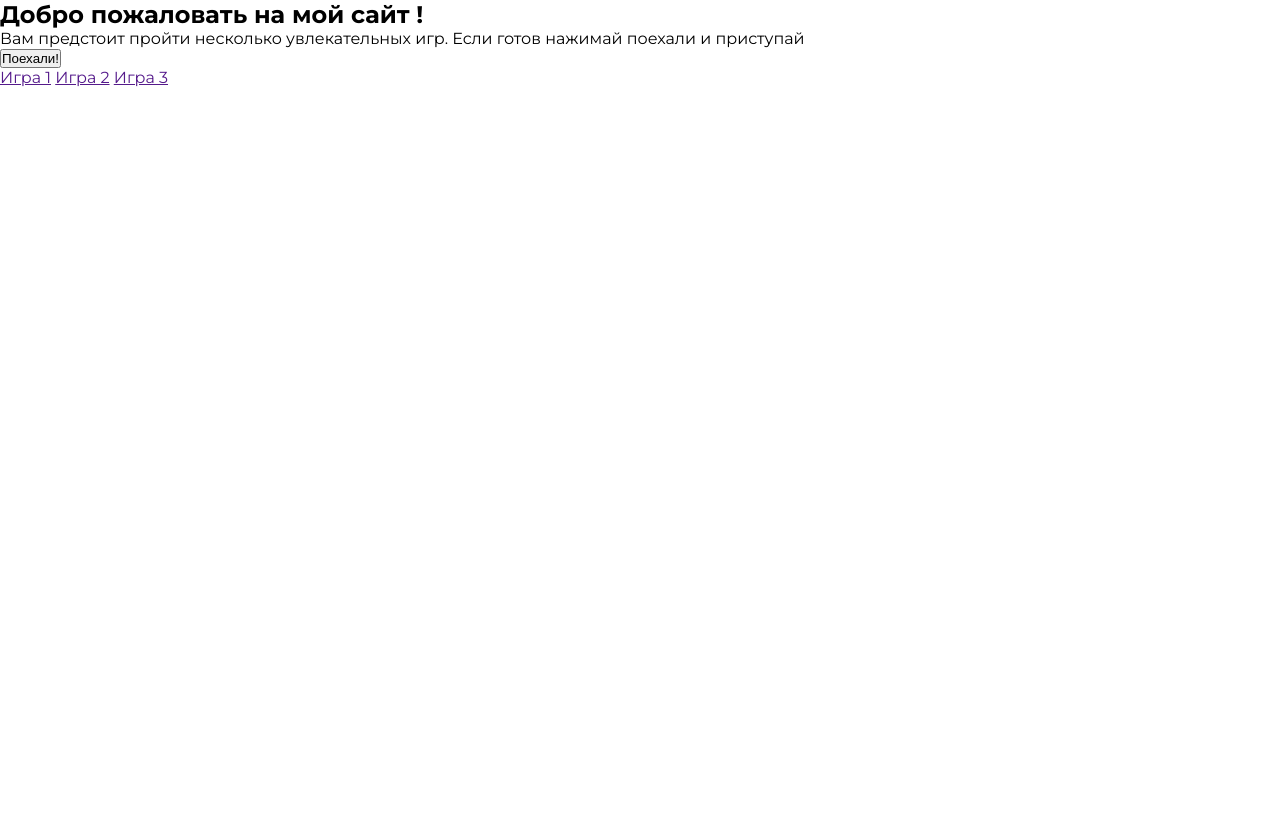
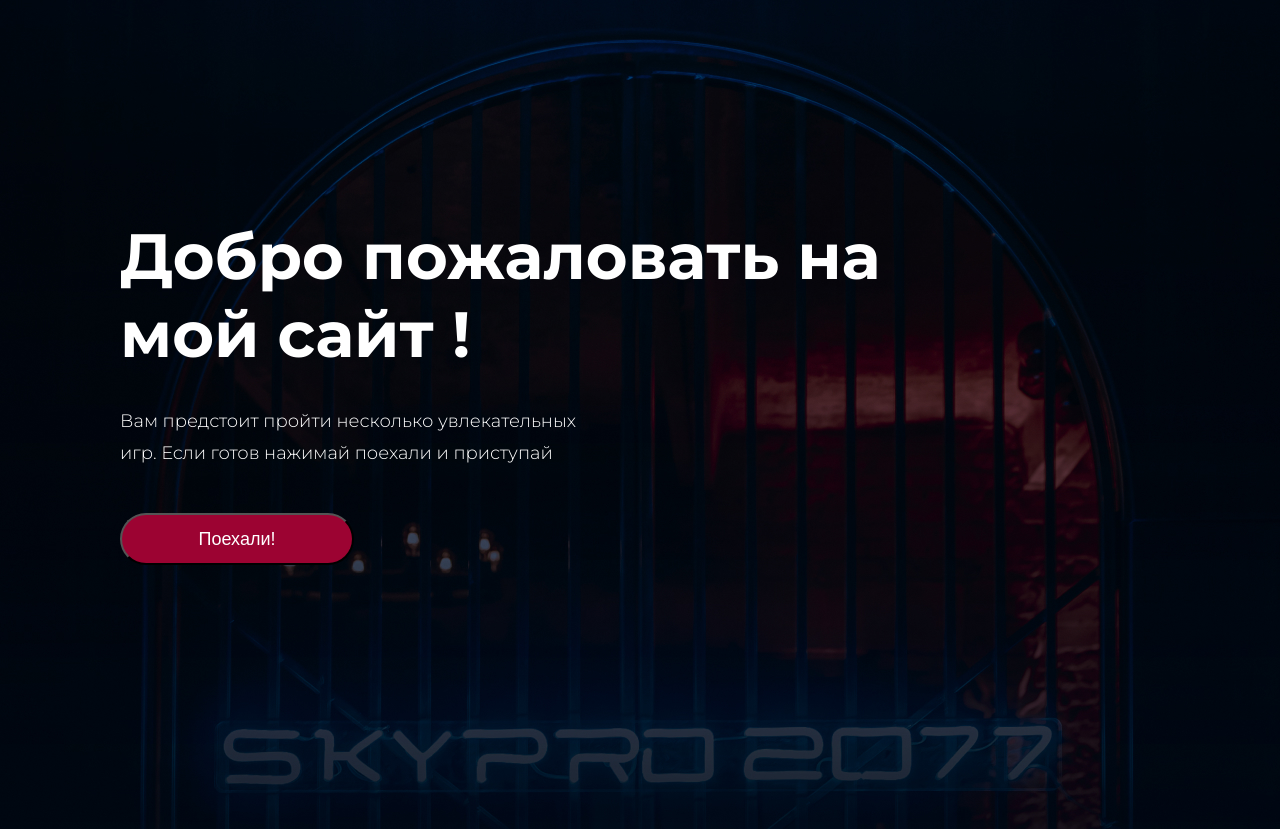
Before and after one commit to Const100/HelloWorld-, a plain HTML site: page 2-nd course hw/index.html in a window 1280 px wide. Shown: the top 829 px of the page. Before the commit the page ends 800 px from the top, so only its background shows below. Drawn offline with Linux system fonts and the light colour scheme.

Commit message:
Changed the file index.html.

```diff
--- a/2-nd course hw/index.html
+++ b/2-nd course hw/index.html
@@ -15,19 +15,18 @@
 		<div class="top">
 			<h1 class="top--content">Добро пожаловать на мой сайт !</h1>
 			<p class="top--text">Вам предстоит пройти несколько увлекательных игр. Если готов нажимай поехали и приступай</p>
-			<button>Поехали!</button>
+			<button class="top--button">Поехали!</button>
 		</div>
-
+		<div class="game-box">
+		<div class="game">
+			<div class="game--item game--item-1">Игра 1
+			</div>
+			<div class="game--item game--item-2">Игра 2
+			</div>
+			<div class="game--item game--item-3">Игра 3
+			</div>
+		</div>
+		</div>
 	</section>
-	<div>
-		<footer>
-			<nav>
-				<a href="">Игра 1</a>
-				<a href="">Игра 2</a>
-				<a href="">Игра 3</a>
-			</nav>
-		</footer>
-	</div>
-
-</body>
+	</body>
 </html>
--- a/2-nd course hw/style.scss
+++ b/2-nd course hw/style.scss
@@ -2,9 +2,64 @@
 margin: 0;
 padding: 0;
 }
-
-
-
 body {
 font-family:'Montserrat',sans-serif;
 }
+.top {
+height: 1024px;
+background-image: url(img/topback.jpg);
+background-repeat: no-repeat;
+background-position: center;
+background-size: cover;
+padding-left: 120px;
+padding-right: 120px;
+&--content {
+font-style: normal;
+font-weight: 700;
+font-size: 64px;
+line-height: 78px;
+color: #FFFFFF;
+width: 789px;
+padding-top: 217px;
+}
+&--text {
+font-style: normal;
+font-weight: 300;
+font-size: 18px;
+line-height: 32px;
+width: 481px;
+color: #FFFFFF;
+padding-top: 32px;
+padding-bottom: 44px;
+}
+.top--button {
+display: block;
+width: 234px;
+padding: 13px 48px;
+
+background: #9C0332;
+border-radius: 30px;
+font-style: normal;
+font-weight: 400;
+font-size: 18px;
+line-height: 22px;
+color: #FFFFFF;
+box-sizing: border-box;
+}
+}
+.game-box {
+height: 556px;
+background: #000915;
+}
+.game--item {
+	height: 300px;
+	&--item-1 {
+	background-image: url(img/game1.jpg);
+	}
+   &--item-2 {
+	background-image: url(img/game2.jpg);
+   }
+   &--item-3 {
+   background-image: url(img/game3.jpg);
+}
+}
```
Also changed, not shown: 2-nd course hw/img/footerback.jpg (added), 2-nd course hw/img/game1.jpg (added), 2-nd course hw/img/game2.jpg (added), 2-nd course hw/img/game3.jpg (added), 2-nd course hw/img/topback.jpg (added), 2-nd course hw/style.css, 1 other file.
